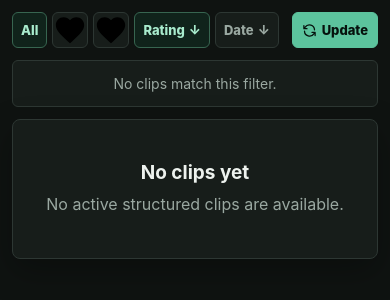
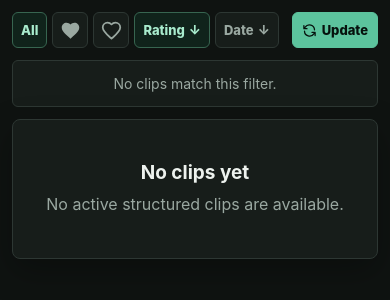
Before and after one commit to pbpunk/shocks-art, a FastAPI app: page /dashboard/clips in a window 390 px wide. Shown: the part 77-377 px from the top of the page. Run offline with FastAPI, Linux system fonts and the light colour scheme; data that the repository does not hold is empty; some libraries are stand-ins or nearby versions.

Commit message:
Use card-proportioned SVG hearts in clip filters

```diff
--- a/static/clips_dashboard.css
+++ b/static/clips_dashboard.css
@@ -29,8 +29,26 @@
   height: 36px;
   min-height: 36px;
   padding: 0;
-  font-size: 18px;
-  line-height: 1;
+}
+
+.filter-heart-icon {
+  display: block;
+  width: 21px;
+  height: 21px;
+  flex: 0 0 21px;
+}
+
+.filter-heart-icon .is-filled {
+  fill: currentColor;
+  stroke: none;
+}
+
+.filter-heart-icon .is-outline {
+  fill: none;
+  stroke: currentColor;
+  stroke-width: 2;
+  stroke-linecap: round;
+  stroke-linejoin: round;
 }
 
 .clips-refresh-bar {
@@ -121,7 +139,12 @@
     height: 36px;
     min-height: 36px;
     padding: 0;
-    font-size: 18px;
+  }
+
+  .filter-heart-icon {
+    width: 21px;
+    height: 21px;
+    flex-basis: 21px;
   }
 
   .clips-refresh-bar {
```
